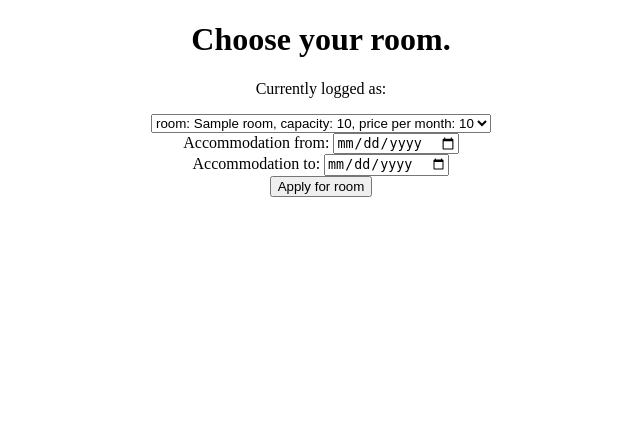
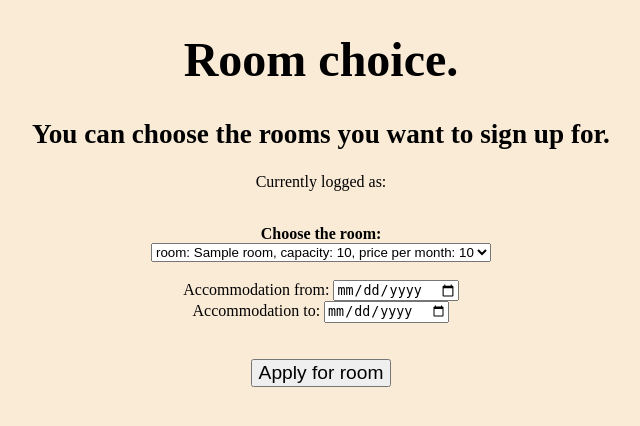
Before and after one commit to JuroMecir/PIS-2020, a Flask app: template templates/application.html in a window 1280 px wide. Shown: the top 426 px of the page, without its empty margins (319-959 px from the left). Run offline with Flask 2, Linux system fonts and the light colour scheme; the template is opened without the code that fills it: most values are stand-ins (such as "Sample title", 1, 10 or a date in 2020).

Commit message:
trochu uprava

```diff
--- a/templates/application.html
+++ b/templates/application.html
@@ -4,14 +4,17 @@
     <meta charset="UTF-8">
     <title>Title</title>
 </head>
-<body>
+<body style="background-color: antiquewhite;">
 <div class="content">
     {% if message %}
         <h1 style="text-align:center;color:red">{{message}}</h1>
     {% endif %}
-    <h1 style="text-align: center">Choose your room.</h1>
+    <h1 style="text-align: center; font-size: 300%;">Room choice.</h1>
+    <h2 style="text-align: center; font-size: 170%;">You can choose the rooms you want to sign up for.</h2>
     <center>
         <p>Currently logged as: {{ current_user.name }} {{ current_user.surname }}</p>
+        <br>
+        <b>Choose the room:</b>
 
         <form method="POST" action="{{ url_for('addApplication') }}">
             <select name='room_id' >
@@ -20,18 +23,19 @@
                 {% endfor %}
             </select>
             <br>
+            <br>
             <label for="from_date">Accommodation from:</label>
             <input type="date" id="from_date" name="from_date">
             <br>
             <label for="to_date">Accommodation to:</label>
             <input type="date" id="to_date" name="to_date">
             <br>
-            <button type="submit" value="Submit">Apply for room</button>
+            <br>
+            <br>
+            <button style="font-size: larger;" type="submit" value="Submit">Apply for room</button>
         </form>
     </center>
 </div>
 
-
-
 </body>
 </html>
```
